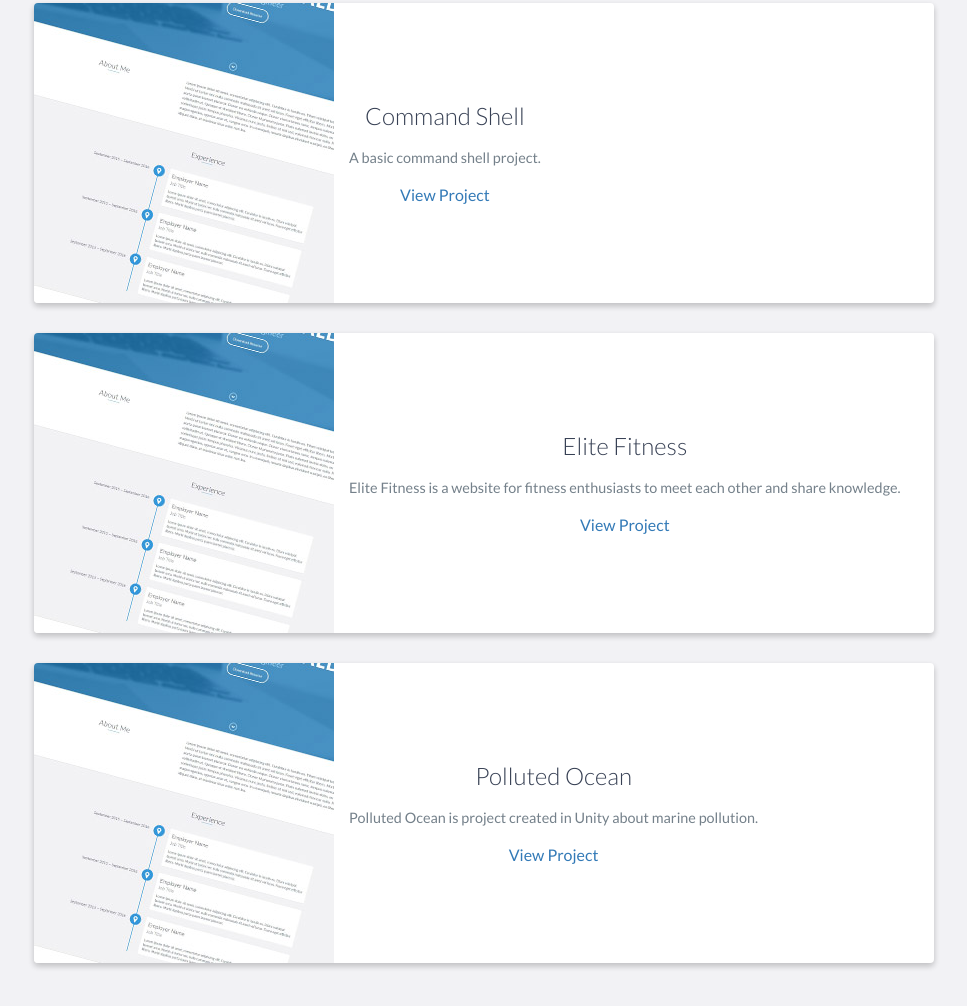
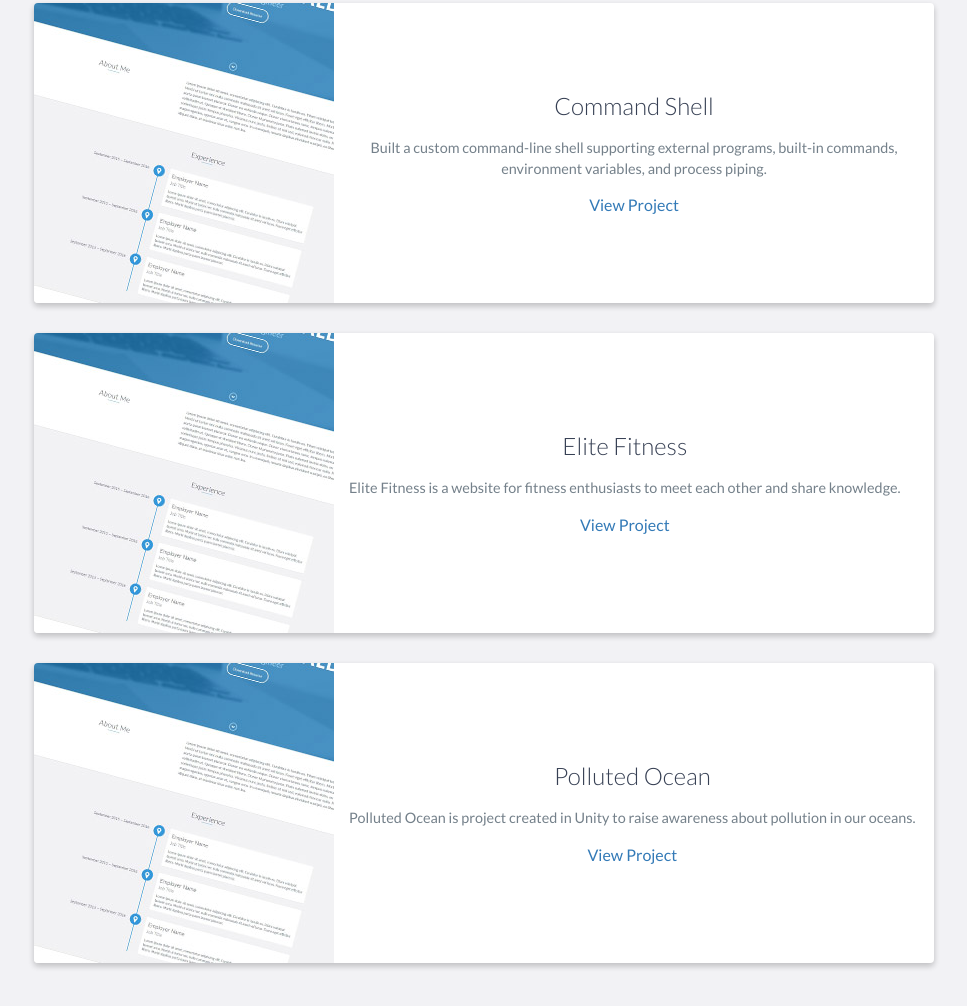
Before and after one commit to JulianBarrett/JulianBarrett.github.io, a website: page index.html in a window 1280 px wide. Shown: the part 1302-2308 px from the top of the page, without its empty margins (156-1123 px from the left). Drawn offline with nearby package versions, Linux system fonts and the light colour scheme.

Commit message:
Update index.html

```diff
--- a/index.html
+++ b/index.html
@@ -155,7 +155,7 @@
                     <div class="project-info">
                         <h3>Command Shell</h3>
                         <p>
-                            A basic command shell project.
+                            Built a custom command-line shell supporting external programs, built-in commands, environment variables, and process piping.
                         </p>
                         <a href="index4.html">View Project</a>
                     </div>
@@ -187,7 +187,7 @@
                     <div class="project-info">
                         <h3>Polluted Ocean</h3>
                         <p>
-                            Polluted Ocean is project created in Unity about marine pollution.
+                            Polluted Ocean is project created in Unity to raise awareness about pollution in our oceans.
                         </p>
                         <a href="index3.html">View Project</a>
                     </div>
```
